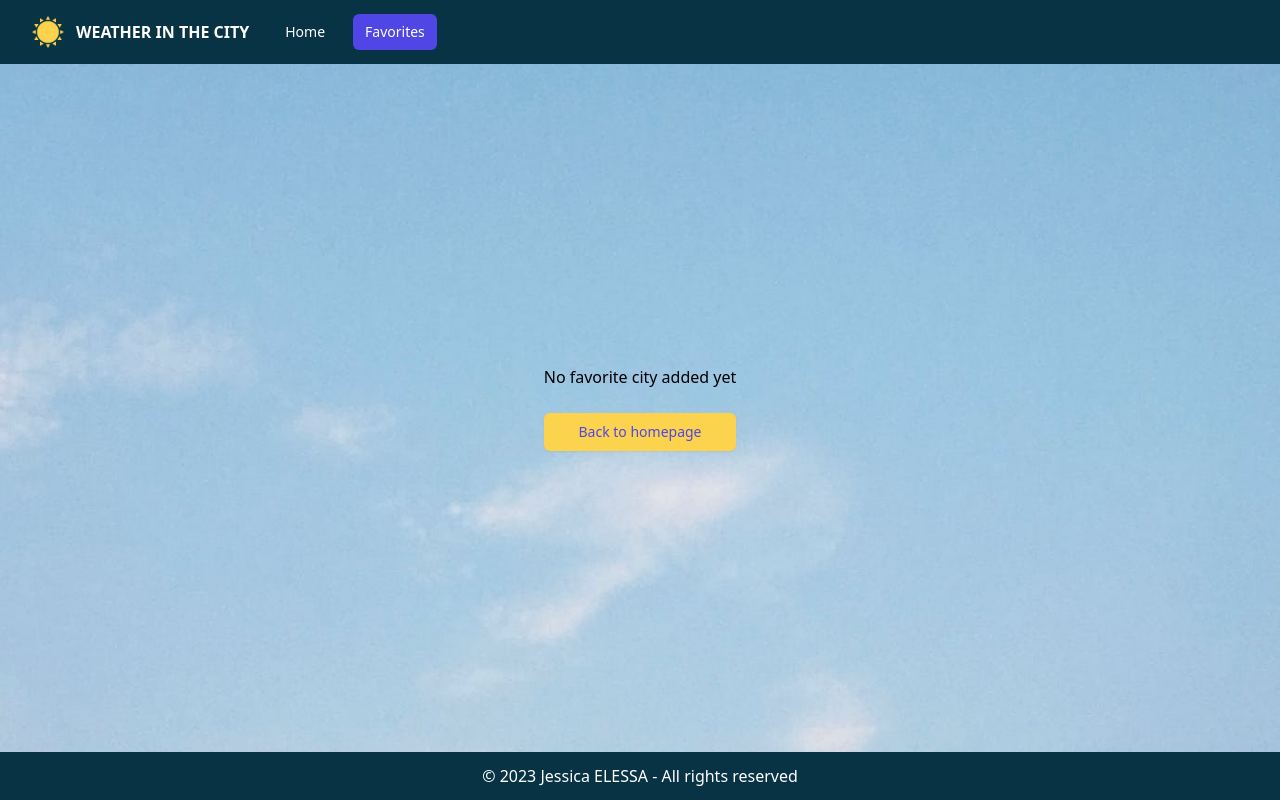
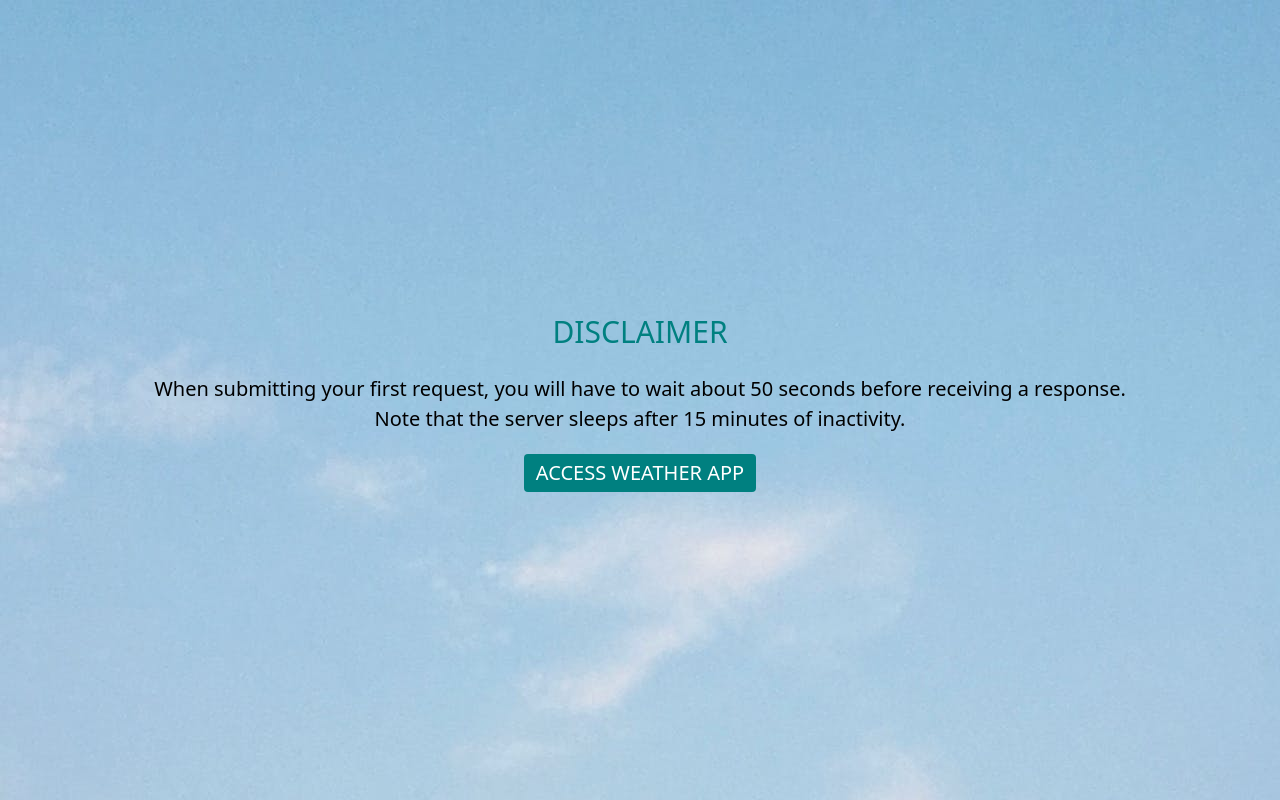
Before and after one commit to jesselessa/weather-app-react-node, a React (Vite) app: page /favorites in a window 1280 px wide. Built offline with nearby package versions, Linux system fonts and the light colour scheme.

Commit message:
added OverlayMsg component diplayed before accessing app

```diff
--- a/package.json
+++ b/package.json
@@ -19,15 +19,12 @@
     "react-toastify": "^9.1.3"
   },
   "devDependencies": {
-    "@types/react": "^18.2.37",
-    "@types/react-dom": "^18.2.15",
     "@vitejs/plugin-react-swc": "^3.5.0",
     "autoprefixer": "^10.4.16",
     "eslint": "^8.53.0",
     "eslint-plugin-react": "^7.33.2",
     "eslint-plugin-react-hooks": "^4.6.0",
     "eslint-plugin-react-refresh": "^0.4.4",
-    "gh-pages": "^6.1.0",
     "postcss": "^8.4.31",
     "tailwindcss": "^3.3.5",
     "vite": "^5.4.10"
--- a/src/App.jsx
+++ b/src/App.jsx
@@ -1,3 +1,4 @@
+import { useState } from "react";
 import { BrowserRouter, Routes, Route } from "react-router-dom";
 import { ToastContainer } from "react-toastify";
 import "react-toastify/dist/ReactToastify.css";
@@ -8,10 +9,15 @@ import Home from "./pages/Home.jsx";
 import Favorites from "./pages/Favorites.jsx";
 import Navbar from "./components/Navbar.jsx";
 import Footer from "./components/Footer.jsx";
+import OverlayMsg from "./components/OverlayMsg.jsx";
 
 function App() {
+  const [showOverlay, setShowOverlay] = useState(true);
+
   return (
     <>
+      {showOverlay && <OverlayMsg hideOverlay={() => setShowOverlay(false)} />}
+
       <div className="min-h-screen flex flex-col justify-between">
         <BrowserRouter>
           <Navbar />
@@ -22,6 +28,7 @@ function App() {
           <Footer />
         </BrowserRouter>
       </div>
+
       <ToastContainer autoClose={1500} draggable={false} />
     </>
   );
--- /dev/null
+++ b/src/components/OverlayMsg.jsx
@@ -0,0 +1,33 @@
+// Image
+import clear from "../assets/bgImages/clear.jpg";
+
+export default function OverlayMsg({ hideOverlay }) {
+  const accessApp = () => {
+    hideOverlay();
+  };
+
+  return (
+    <div
+      className="fixed inset-0 flex flex-col items-center justify-center p-2 z-[1001]"
+      style={{ backgroundImage: `url(${clear})` }}
+    >
+      <h1 className="text-[30px] text-[#008080] font-medium text-center mb-5">
+        DISCLAIMER
+      </h1>
+
+      <p className="text-[20px] text-center max-w-[80%] mb-5">
+        When submitting your first request, you will have to wait about
+        50&nbsp;seconds before receiving a response. Note that the server sleeps
+        after 15 minutes of inactivity.
+      </p>
+
+      <button
+        className="text-white text-[20px] py-1 px-3 rounded"
+        style={{ backgroundColor: " #008080" }}
+        onClick={accessApp}
+      >
+        ACCESS WEATHER APP
+      </button>
+    </div>
+  );
+}
--- a/vite.config.js
+++ b/vite.config.js
@@ -4,4 +4,14 @@ import react from "@vitejs/plugin-react-swc";
 // https://vitejs.dev/config/
 export default defineConfig({
   plugins: [react()],
+  server: {
+    port: 5173,
+  },
+  build: {
+    rollupOptions: {
+      output: {
+        entryFileNames: "[name].[hash].js",
+      },
+    },
+  },
 });
```
Also changed, not shown: 1 other file (tests, documents, lock files or other folders).
